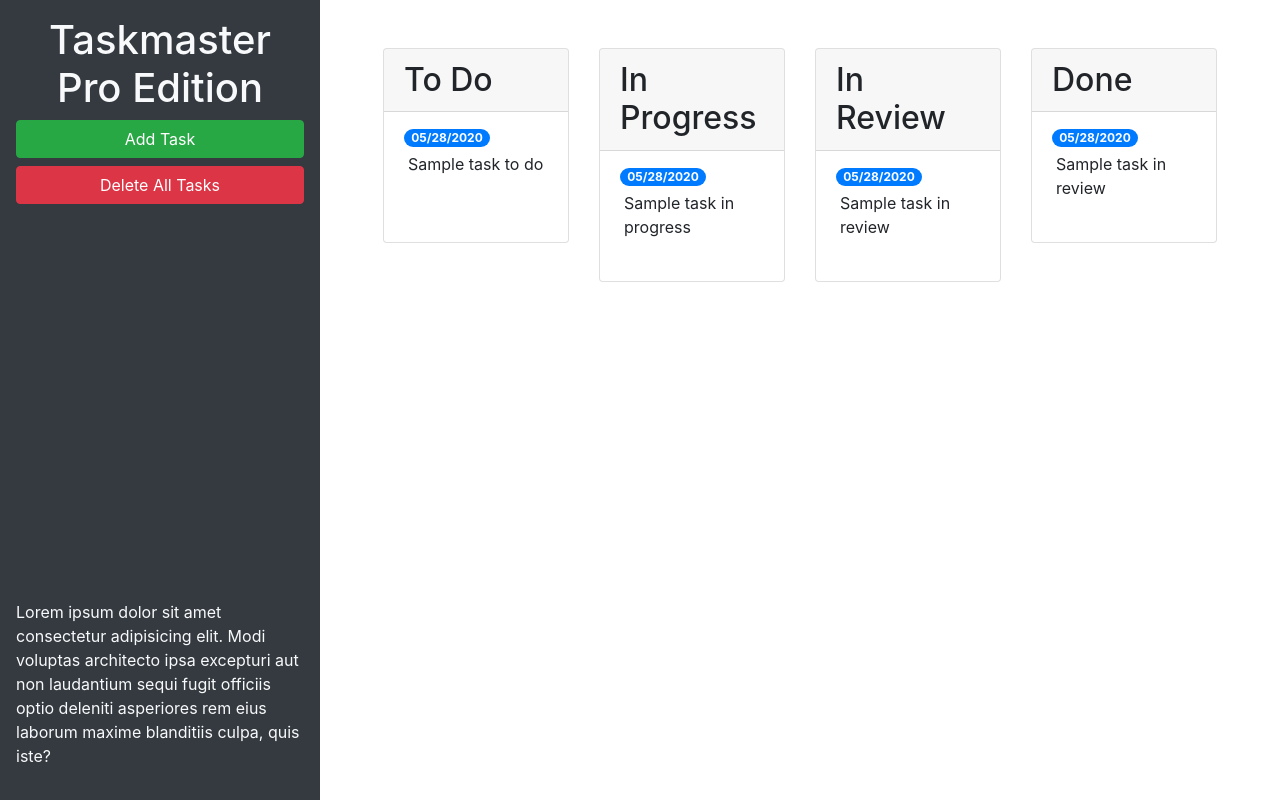
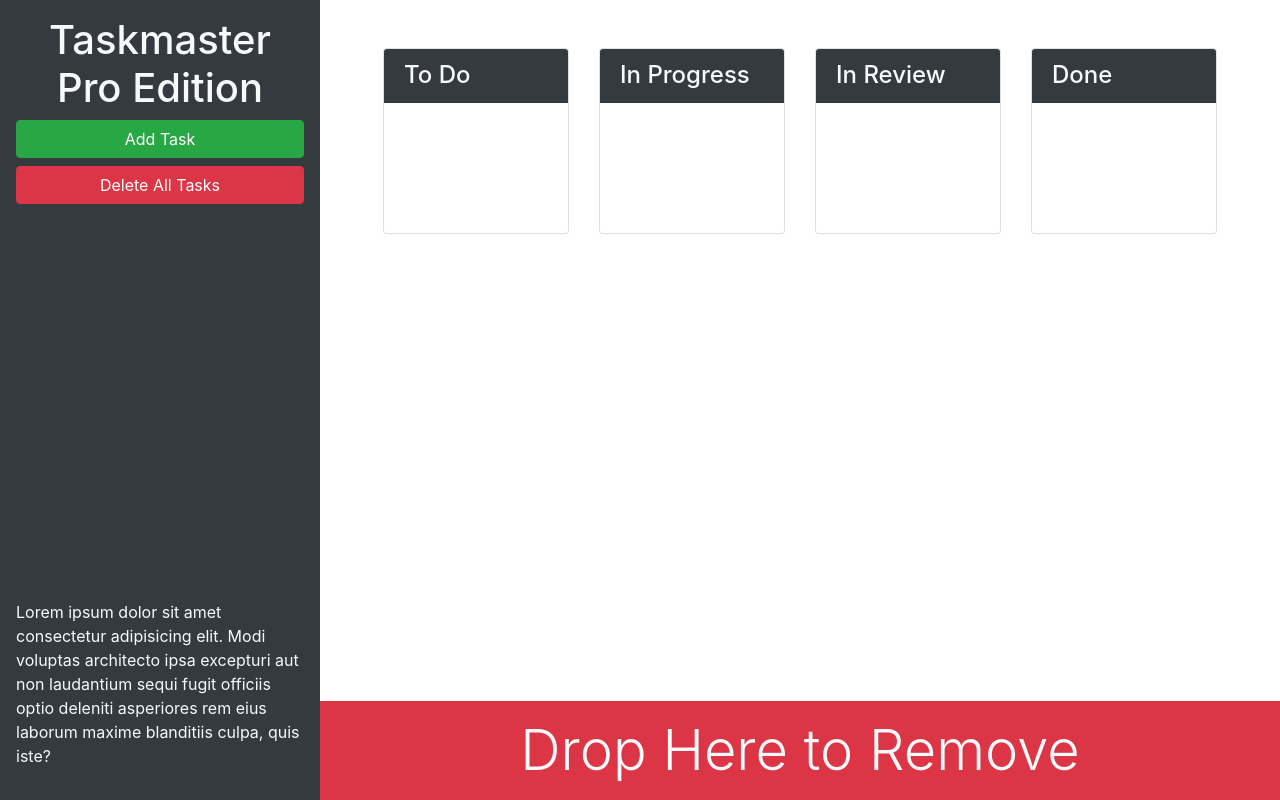
Before and after one commit to strudelAndCoffee/taskmaster-pro, a plain HTML site: page index.html in a window 1280 px wide. Drawn offline with nearby package versions, Linux system fonts and the light colour scheme.

Commit message:
created trash zone element

```diff
--- a/index.html
+++ b/index.html
@@ -13,65 +13,53 @@
 <body>
 
   <div class="row min-vh-100 no-gutters">
-    <header class="col-12 col-lg-3 bg-dark text-light d-flex flex-column p-4 p-lg-3">
+    <header class="col-12 col-lg-3 bg-dark text-light sticky-top d-flex flex-column p-4 p-lg-3">
       <h1 class="text-center">Taskmaster Pro Edition</h1>
       <button id="create-task" class="btn btn-block btn-success" data-toggle="modal" data-target="#task-form-modal">Add
         Task</button>
       <button id="remove-tasks" class="btn btn-block btn-danger">Delete All Tasks</button>
-      <p class="mt-auto">Lorem ipsum dolor sit amet consectetur adipisicing elit. Modi voluptas architecto ipsa
+      <p class="mt-auto d-none d-lg-block">Lorem ipsum dolor sit amet consectetur adipisicing elit. Modi voluptas architecto ipsa
         excepturi aut non
         laudantium sequi fugit officiis optio deleniti asperiores rem eius laborum maxime blanditiis culpa, quis iste?
       </p>
     </header>
 
-    <main class="col-12 col-lg-9">
+    <main class="col-12 col-lg-9 d-flex flex-column">
       <div class="m-5 row justify-content-around">
         <div class="col-12 col-md-6 col-xl-3 mb-3">
           <div class="card">
-            <h2 class="card-header">To Do</h2>
-            <ul id="list-toDo" class="list-group list-group-flush">
-              <li class="list-group-item">
-                <span class="badge badge-primary badge-pill">05/28/2020</span>
-                <p class="m-1">Sample task to do</p>
-              </li>
+            <h4 class="card-header bg-dark text-light">To Do</h2>
+            <ul id="list-toDo" class="list-group list-group-flush"></ul>
+          </div>
+        </div>
+
+        <div class="col-12 col-md-6 col-xl-3 mb-3">
+          <div class="card">
+            <h4 class="card-header bg-dark text-light">In Progress</h2>
+            <ul id="list-inProgress" class="list-group list-group-flush"></ul>
+          </div>
+        </div>
+
+        <div class="col-12 col-md-6 col-xl-3 mb-3">
+          <div class="card">
+            <h4 class="card-header bg-dark text-light">In Review</h2>
+            <ul id="list-inReview" class="list-group list-group-flush">
+              <li class="list-group-item"></li>
             </ul>
           </div>
         </div>
 
         <div class="col-12 col-md-6 col-xl-3 mb-3">
           <div class="card">
-            <h2 class="card-header">In Progress</h2>
-            <ul id="list-inProgress" class="list-group list-group-flush">
-              <li class="list-group-item">
-                <span class="badge badge-primary badge-pill">05/28/2020</span>
-                <p class="m-1">Sample task in progress</p>
-              </li>
-            </ul>
+            <h4 class="card-header bg-dark text-light">Done</h2>
+            <ul id="list-done" class="list-group list-group-flush"></ul>
           </div>
         </div>
+      </div>
 
-        <div class="col-12 col-md-6 col-xl-3 mb-3">
-          <div class="card">
-            <h2 class="card-header">In Review</h2>
-            <ul id="list-inReview" class="list-group list-group-flush">
-              <li class="list-group-item">
-                <span class="badge badge-primary badge-pill">05/28/2020</span>
-                <p class="m-1">Sample task in review</p>
-              </li>
-            </ul>
-          </div>
-        </div>
-
-        <div class="col-12 col-md-6 col-xl-3 mb-3">
-          <div class="card">
-            <h2 class="card-header">Done</h2>
-            <ul id="list-done" class="list-group list-group-flush">
-              <li class="list-group-item">
-                <span class="badge badge-primary badge-pill">05/28/2020</span>
-                <p class="m-1">Sample task in review</p>
-              </li>
-            </ul>
-          </div>
+      <div class="mt-auto" id="trash">
+        <div class="w-100 bg-danger p-3 text-center text-light display-4">
+          Drop Here to Remove
         </div>
       </div>
     </main>
```
